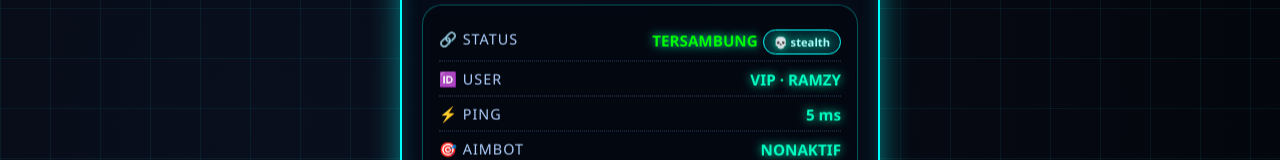
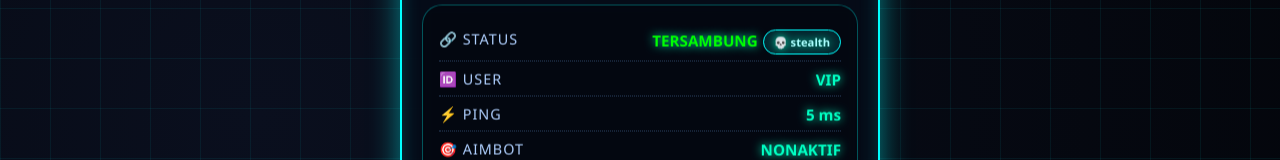
Before and after one commit to stylesheett99/ffcheat, a plain HTML site: page index.html in a window 1280 px wide. Shown: the part 142-302 px from the top of the page. Drawn offline with Linux system fonts and the light colour scheme.

Commit message:
Update user display from 'VIP · RAMZY' to 'VIP'

```diff
--- a/index.html
+++ b/index.html
@@ -339,7 +339,7 @@
             </div>
             <div class="stat-row">
                 <span class="stat-label">🆔 USER</span>
-                <span class="stat-value">VIP · RAMZY</span>
+                <span class="stat-value">VIP</span>
             </div>
             <div class="stat-row">
                 <span class="stat-label">⚡ PING</span>
```
